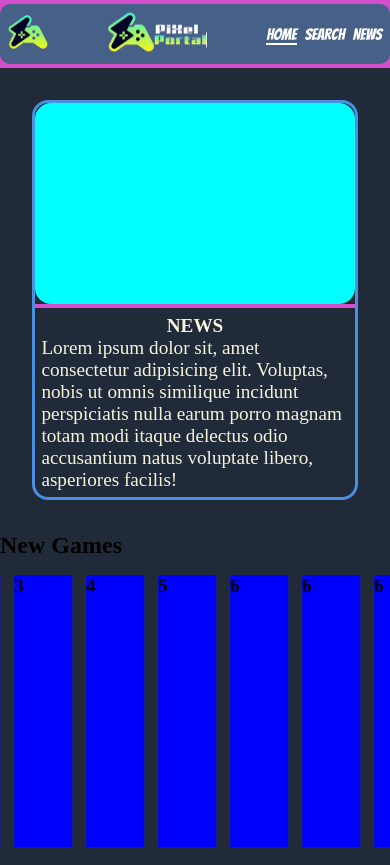
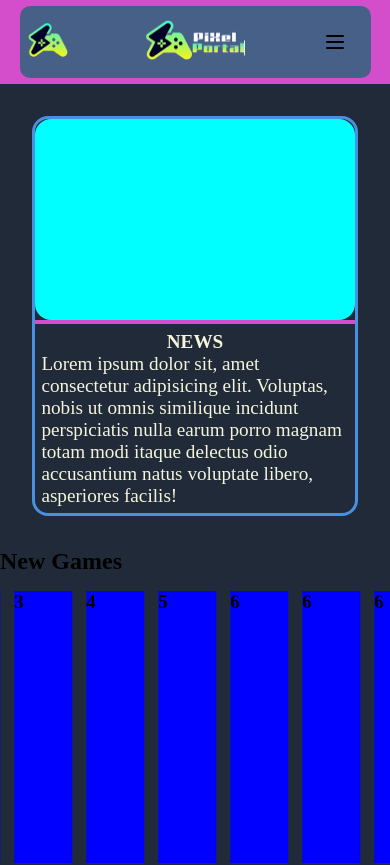
Before and after one commit to SimoneColombo1/pixel-portal, a Next.js app: page / in a window 390 px wide. Shown: the top 865 px of the page. Built offline with nearby package versions, Linux system fonts and the light colour scheme.

Commit message:
reso responsive l'header

```diff
--- a/app/components/HomePage/header.js
+++ b/app/components/HomePage/header.js
@@ -1,9 +1,15 @@
+"use client";
+
+import { useState } from "react";
 import Image from "next/image";
-import Style from "../../style/header.scss";
+import { Menu, X } from "lucide-react";
+import "../../style/header.scss";
 
 export default function Header() {
+  const [isOpen, setIsOpen] = useState(false);
+
   return (
-    <header>
+    <header className="header">
       <div className="header-container">
         <div className="logo">
           <Image
@@ -13,7 +19,8 @@ export default function Header() {
             height={40}
           />
         </div>
-        <div className="extended-logo">
+
+        <div className="extended-logo ">
           <Image
             src="/images/Home/extended-logo.png"
             alt="extended logo"
@@ -21,11 +28,27 @@ export default function Header() {
             height={40}
           />
         </div>
-        <div className="links ">
+
+        <nav className="links desktop-toggle">
           <a href="">Home</a>
           <a href="">Search</a>
           <a href="">News</a>
-        </div>
+        </nav>
+
+        <button
+          className="menu-button mobile-toggle"
+          onClick={() => setIsOpen(!isOpen)}
+        >
+          {isOpen ? <X size={24} /> : <Menu size={24} />}
+        </button>
+
+        {isOpen && (
+          <nav className="mobile-menu mobile-toggle links">
+            <a href="">Home</a>
+            <a href="">Search</a>
+            <a href="">News</a>
+          </nav>
+        )}
       </div>
     </header>
   );
--- a/app/style/header.scss
+++ b/app/style/header.scss
@@ -60,3 +60,46 @@ header {
 
 
 }
+
+.mobile-menu {
+    margin: 0;
+}
+
+.menu-button {
+    background: none;
+    border: none;
+    cursor: pointer;
+    margin: 1rem;
+}
+
+.desktop-toggle {
+    display: flex;
+}
+
+.mobile-toggle {
+    display: none;
+}
+
+@media (max-width: 768px) {
+    header {
+        border-bottom: 6px solid #d44dcb;
+        border-top: #d44dcb 6px solid;
+
+        .header-container {
+            width: 90%;
+
+            .extended-logo {
+                margin-left: 1rem;
+            }
+        }
+
+    }
+
+    .desktop-toggle {
+        display: none;
+    }
+
+    .mobile-toggle {
+        display: flex;
+    }
+}
--- a/package.json
+++ b/package.json
@@ -10,6 +10,8 @@
   },
   "dependencies": {
     "axios": "^1.7.9",
+    "bootstrap": "^5.3.3",
+    "lucide-react": "^0.474.0",
     "next": "^15.1.2",
     "react": "^19.0.0",
     "react-dom": "^19.0.0",
```
Also changed, not shown: 1 other file (tests, documents, lock files or other folders).
